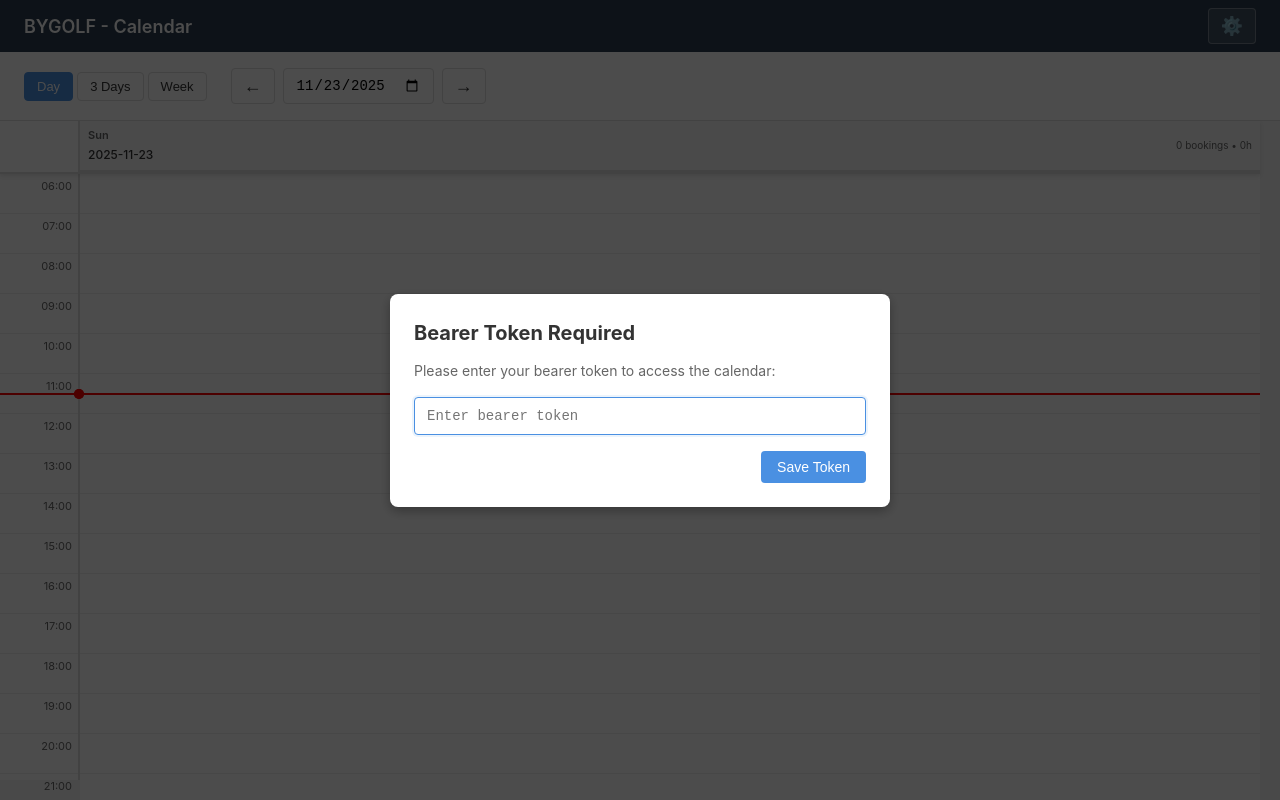
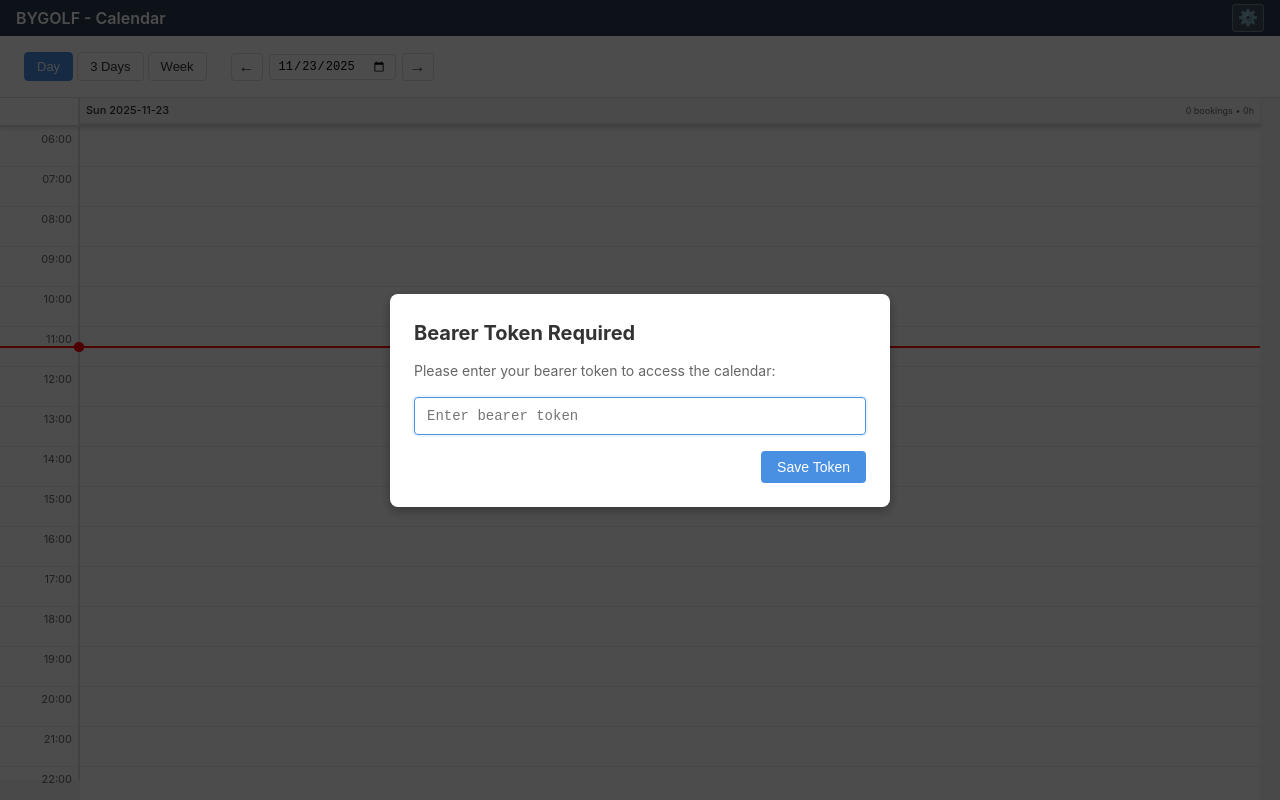
Before and after one commit to kjellrichard/bygolf-portal, a React (Vite) app: page / in a window 1280 px wide. Built offline with nearby package versions, Linux system fonts and the light colour scheme.

Commit message:
more info

```diff
--- a/src/App.css
+++ b/src/App.css
@@ -23,21 +23,21 @@ body {
 .app-header {
   background: #2c3e50;
   color: white;
-  padding: 8px 24px;
+  padding: 4px 16px;
   box-shadow: 0 2px 4px rgba(0, 0, 0, 0.1);
   display: flex;
   align-items: center;
   justify-content: space-between;
-  gap: 24px;
+  gap: 16px;
 }
 
 .settings-btn {
-  padding: 8px 12px;
+  padding: 4px 8px;
   border: 1px solid rgba(255, 255, 255, 0.3);
   border-radius: 4px;
   background: rgba(255, 255, 255, 0.1);
   color: white;
-  font-size: 20px;
+  font-size: 18px;
   cursor: pointer;
   transition: all 0.2s;
   line-height: 1;
@@ -341,7 +341,7 @@ body {
 }
 
 .app-header h1 {
-  font-size: 18px;
+  font-size: 16px;
   font-weight: 600;
   margin: 0;
 }
@@ -359,7 +359,7 @@ body {
 .control-group {
   display: flex;
   align-items: center;
-  gap: 8px;
+  gap: 6px;
   flex-wrap: nowrap;
 }
 
@@ -391,10 +391,10 @@ body {
 }
 
 input[type='date'] {
-  padding: 8px 12px;
+  padding: 4px 8px;
   border: 1px solid #ddd;
   border-radius: 4px;
-  font-size: 14px;
+  font-size: 12px;
 }
 
 input[type='date']:focus {
@@ -404,19 +404,23 @@ input[type='date']:focus {
 }
 
 button[title] {
-  padding: 8px 12px;
-  font-size: 18px;
+  padding: 0;
+  font-size: 16px;
   line-height: 1;
-  min-width: 36px;
+  min-width: 32px;
+  height: 28px;
+  display: flex;
+  align-items: center;
+  justify-content: center;
 }
 
 button {
-  padding: 8px 16px;
+  padding: 4px 10px;
   border: 1px solid #ddd;
   border-radius: 4px;
   background: #fff;
   color: #333;
-  font-size: 14px;
+  font-size: 12px;
   font-weight: 500;
   cursor: pointer;
   transition: all 0.2s;
--- a/src/components/CalendarView.css
+++ b/src/components/CalendarView.css
@@ -53,7 +53,7 @@
 }
 
 .calendar-day-header {
-  padding: 6px 8px;
+  padding: 4px 6px;
   border-bottom: 2px solid #ddd;
   background: #f8f9fa;
   display: flex;
@@ -71,19 +71,19 @@
 
 .day-name {
   font-weight: 600;
-  font-size: 11px;
+  font-size: 10px;
   color: #666;
-  margin-bottom: 2px;
+  margin-bottom: 1px;
 }
 
 .day-date {
-  font-size: 12px;
+  font-size: 11px;
   color: #333;
   font-weight: 500;
 }
 
 .day-stats {
-  font-size: 10px;
+  font-size: 9px;
   color: #666;
   white-space: nowrap;
 }
--- a/src/components/CalendarView.tsx
+++ b/src/components/CalendarView.tsx
@@ -186,10 +186,8 @@ export function CalendarView({
               <div key={dayKey} className="calendar-day-group">
                 <div className="calendar-day-header">
                   <div className="day-header-left">
-                    <div className="day-name">
-                      {day.toLocaleDateString('en-US', { weekday: 'short' })}
-                    </div>
-                    <div className="day-date">{dayKey}</div>
+
+                    <div className="day-date">{day.toLocaleDateString('en-US', { weekday: 'short' })} {dayKey}</div>
                   </div>
                   <div className="day-header-right">
                     <div className="day-stats">
```
Also changed, not shown: 4 other files (tests, documents, lock files or other folders).
